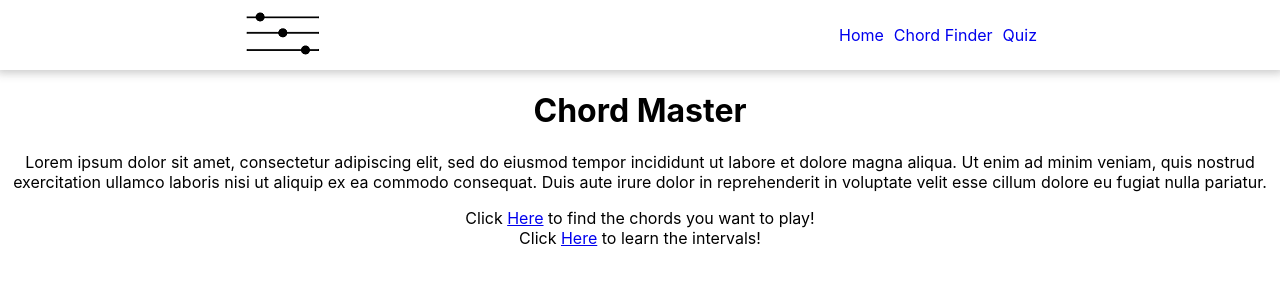
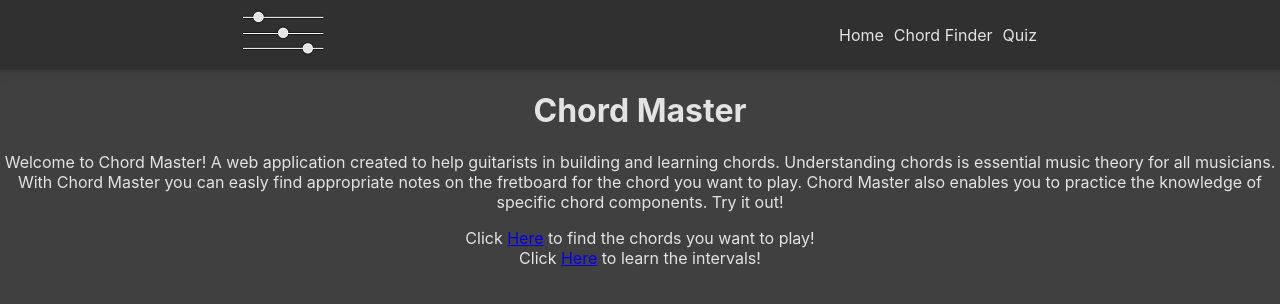
Before and after one commit to datapiotr/ChordMaster, a React (Create React App) app: page / in a window 1280 px wide. Shown: the top 304 px of the page. Built offline with nearby package versions, Linux system fonts and the light colour scheme.

Commit message:
adding some style

```diff
--- a/src/App.scss
+++ b/src/App.scss
@@ -1,3 +1,8 @@
+html {
+  background-color: #404040;
+  color: #e3e3e3;
+}
+
 .App {
   text-align: center;
 }
--- a/src/components/Navigation.js
+++ b/src/components/Navigation.js
@@ -6,7 +6,7 @@ function Navigation() {
     return (
         <div className='navigation'>
             <div className='logo'>
-                <img src={require('../img/logo_chord_master.png')} />
+                <img src={require('../img/logo_chord_master2.png')} />
             </div>
             <ul className='menu'>
                 <li>
--- a/src/layouts/Fretboard.js
+++ b/src/layouts/Fretboard.js
@@ -21,7 +21,8 @@ export default function Fretboard() {
         setDNotesName(['D', 'Eb', 'E', 'F', 'Gb', 'G', 'Ab', 'A', 'Bb', 'B', 'C', 'Db', 'D']);
         setANotesName(['A', 'Bb', 'B', 'C', 'Db', 'D', 'Eb', 'E', 'F', 'Gb', 'G', 'Ab', 'A']);
         setENotesName(['E', 'F', 'Gb', 'G', 'Ab', 'A', 'Bb', 'B', 'C', 'Db', 'D', 'Eb', 'E']);
-        setTwoOctavesNotes(['C', 'Db', 'D', 'Eb', 'E', 'F', 'Gb', 'G', 'Ab', 'A', 'Bb', 'B', 'C', 'Db', 'D', 'Eb', 'E', 'F', 'Gb', 'G', 'Ab', 'A', 'Bb', 'B'])
+        setTwoOctavesNotes(['C', 'Db', 'D', 'Eb', 'E', 'F', 'Gb', 'G', 'Ab', 'A', 'Bb', 'B', 'C', 'Db', 'D', 'Eb', 'E', 'F', 'Gb', 'G', 'Ab', 'A', 'Bb', 'B']);
+        setRoot('E')
     }
 
     const changeOnSharps = (e) => {
@@ -31,7 +32,8 @@ export default function Fretboard() {
         setGNotesName(['G', 'G#', 'A', 'A#', 'B', 'C', 'C#', 'D', 'D#', 'E', 'F', 'F#', 'G']);
         setDNotesName(['D', 'D#', 'E', 'F', 'F#', 'G', 'G#', 'A', 'A#', 'B', 'C', 'C#', 'D']);
         setANotesName(['A', 'A#', 'B', 'C', 'C#', 'D', 'D#', 'E', 'F', 'F#', 'G', 'G#', 'A']);
-        setTwoOctavesNotes(['C', 'C#', 'D', 'D#', 'E', 'F', 'F#', 'G', 'G#', 'A', 'A#', 'B', 'C', 'C#', 'D', 'D#', 'E', 'F', 'F#', 'G', 'G#', 'A', 'A#', 'B'])
+        setTwoOctavesNotes(['C', 'C#', 'D', 'D#', 'E', 'F', 'F#', 'G', 'G#', 'A', 'A#', 'B', 'C', 'C#', 'D', 'D#', 'E', 'F', 'F#', 'G', 'G#', 'A', 'A#', 'B']);
+        setRoot('E')
     }
 
     const addSingleFretmarks = (index) => {
--- a/src/layouts/Home.js
+++ b/src/layouts/Home.js
@@ -4,7 +4,7 @@ export default function Home() {
     return (
         <>
             <h1>Chord Master</h1>
-            <p>Lorem ipsum dolor sit amet, consectetur adipiscing elit, sed do eiusmod tempor incididunt ut labore et dolore magna aliqua. Ut enim ad minim veniam, quis nostrud exercitation ullamco laboris nisi ut aliquip ex ea commodo consequat. Duis aute irure dolor in reprehenderit in voluptate velit esse cillum dolore eu fugiat nulla pariatur. </p>
+            <p>Welcome to Chord Master! A web application created to help guitarists in building and learning chords. Understanding chords is essential music theory for all musicians. With Chord Master you can easly find appropriate notes on the fretboard for the chord you want to play. Chord Master also enables you to practice the knowledge of specific chord components. Try it out!</p>
             <div className='goTo'>
                 Click <a href='./chordFinder'>Here</a> to find the chords you want to play!
             </div>
--- a/src/styles/Fretboard.scss
+++ b/src/styles/Fretboard.scss
@@ -57,9 +57,9 @@
                 border-radius: 50%;
                 line-height: 33px;
                 text-align: center;
-                background: teal;
+                background: white;
                 z-index: 2;
-                color: #eee;
+                color: black;
                 opacity: 0;
         }
         .visible:before {
@@ -68,14 +68,17 @@
         .root:before {
             background: var(--rootcolor);
             opacity: 1;
+            color: white;
         }
         .third:before {
             background: var(--thirdcolor);
             opacity: 1;
+            color: white;
         }
         .fifth:before {
             background: var(--fifthcolor);
             opacity: 1;
+            color: white;
         }
         .single-fretmark {
             &:after {
--- a/src/styles/Navigation.scss
+++ b/src/styles/Navigation.scss
@@ -3,6 +3,7 @@
     align-items: center;
     justify-content: space-around;
     box-shadow: 0px 0px 9px 3px rgba(41,41,41,.25);
+    background-color: #303030;
     .menu {
         display: flex;
         list-style: none;
@@ -10,6 +11,7 @@
             margin-right: 10px;
             a {
                 text-decoration: none;
+                color: #e3e3e3
             }
         }
     }
```
Also changed, not shown: src/img/logo_chord_master2.png (added).
